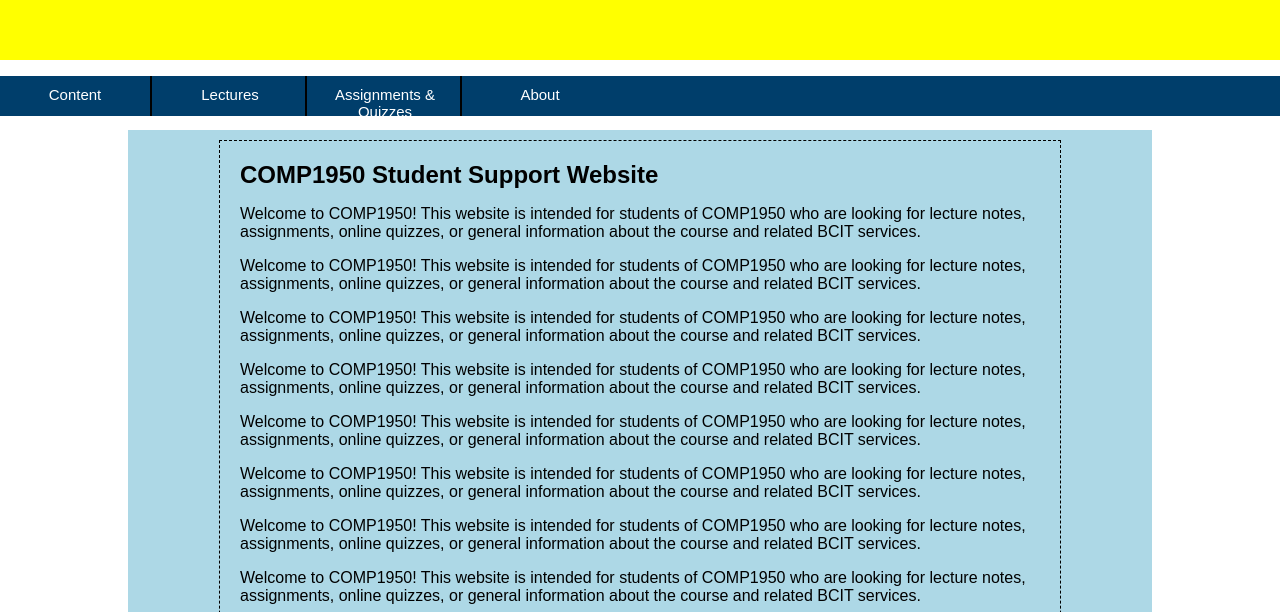
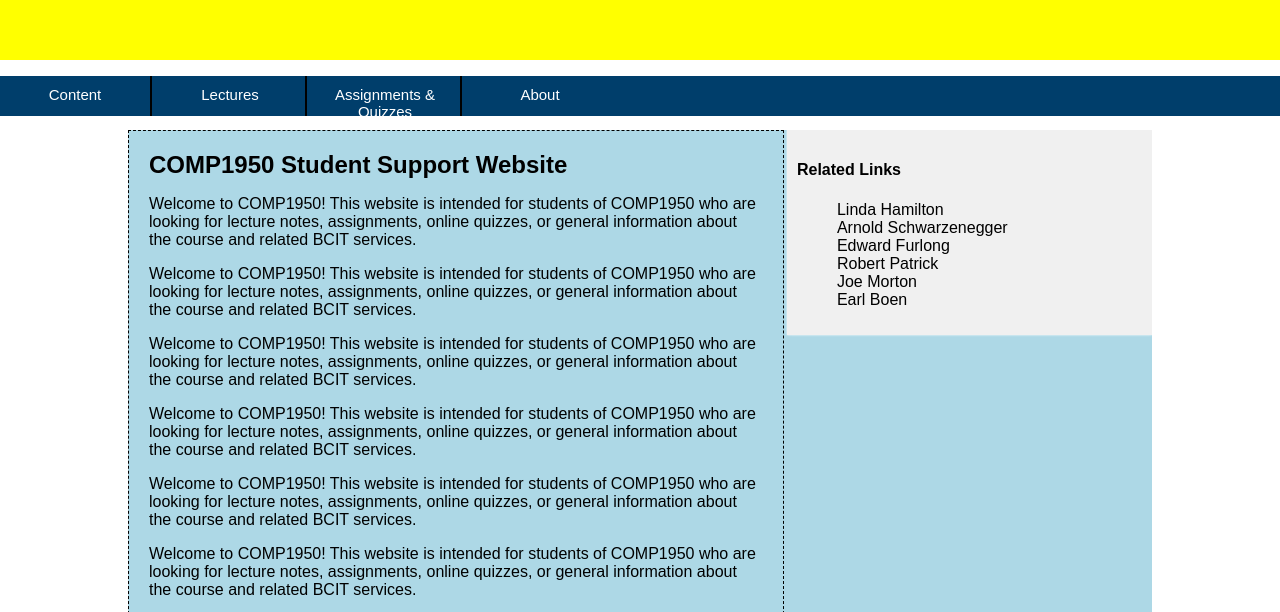
Before and after one commit to jkngan/COMP1950GroupProject, a plain HTML site: page protosite/index.html in a window 1280 px wide. Shown: the part 140-752 px from the top of the page. Drawn offline with nearby package versions, Linux system fonts and the light colour scheme.

Commit message:
css
chaged

```diff
--- a/protosite/css/protosite.css
+++ b/protosite/css/protosite.css
@@ -72,10 +72,10 @@ main {
     clear: both;
 }
  main section {
-	margin: 10px auto;
-	width: 800px;
+	width: 60%;
 	border: 1px dashed #000000;
 	padding: 20px;
+	float:left;
 }
 
  main section > h2 {
@@ -141,7 +141,6 @@ aside{
     background-color: #f0f0f0;
     float: right;
     padding: 10px;
-    margin: 30px 0 0 44px;
     position: relative;
     box-shadow: 0px 0px 2px #fff;
 
```
